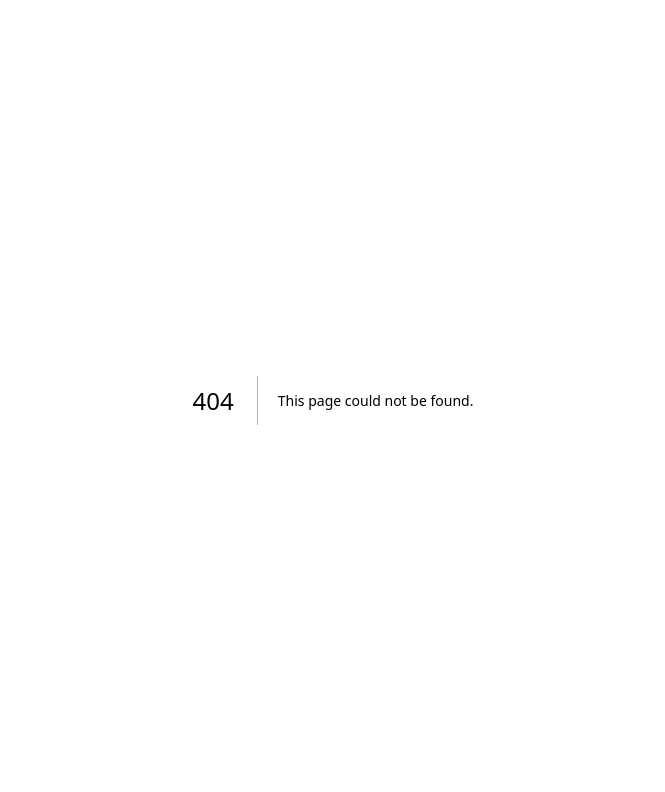
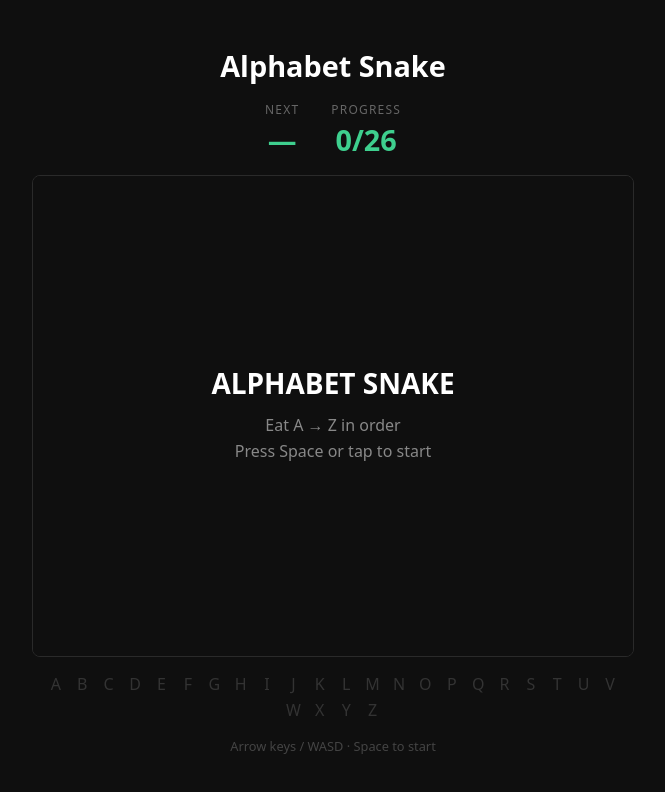
Before and after one commit to regnmaskinen/HelloWorld, a Next.js app: page /snake in a window 1280 px wide. Before the commit this address had no page. Shown: the top 792 px of the page, without its empty margins (307-972 px from the left). Built offline with nearby package versions, Linux system fonts and the light colour scheme.

Commit message:
Add Alphabet Snake game

```diff
--- /dev/null
+++ b/app/snake/page.tsx
@@ -0,0 +1,305 @@
+'use client'
+
+import { useEffect, useRef, useState, useCallback } from 'react'
+
+const CELL = 24
+const COLS = 25
+const ROWS = 20
+const ALPHABET = 'ABCDEFGHIJKLMNOPQRSTUVWXYZ'.split('')
+
+type Point = { x: number; y: number }
+type Dir = { x: number; y: number }
+
+function randomCell(exclude: Point[]): Point {
+  let p: Point
+  do {
+    p = { x: Math.floor(Math.random() * COLS), y: Math.floor(Math.random() * ROWS) }
+  } while (exclude.some(e => e.x === p.x && e.y === p.y))
+  return p
+}
+
+export default function SnakePage() {
+  const canvasRef = useRef<HTMLCanvasElement>(null)
+  const stateRef = useRef({
+    snake: [{ x: 12, y: 10 }, { x: 11, y: 10 }, { x: 10, y: 10 }] as Point[],
+    dir: { x: 1, y: 0 } as Dir,
+    nextDir: { x: 1, y: 0 } as Dir,
+    food: { x: 18, y: 10 } as Point,
+    letterIndex: 0,
+    eaten: [] as string[],
+    status: 'idle' as 'idle' | 'playing' | 'dead' | 'won',
+  })
+  const intervalRef = useRef<ReturnType<typeof setInterval> | null>(null)
+  const [display, setDisplay] = useState({ letterIndex: 0, eaten: [] as string[], status: 'idle' as string })
+
+  const spawnFood = useCallback((snake: Point[], index: number) => {
+    return randomCell(snake)
+  }, [])
+
+  const startGame = useCallback(() => {
+    const snake = [{ x: 12, y: 10 }, { x: 11, y: 10 }, { x: 10, y: 10 }]
+    const s = stateRef.current
+    s.snake = snake
+    s.dir = { x: 1, y: 0 }
+    s.nextDir = { x: 1, y: 0 }
+    s.letterIndex = 0
+    s.eaten = []
+    s.food = spawnFood(snake, 0)
+    s.status = 'playing'
+    setDisplay({ letterIndex: 0, eaten: [], status: 'playing' })
+  }, [spawnFood])
+
+  const tick = useCallback(() => {
+    const s = stateRef.current
+    if (s.status !== 'playing') return
+
+    s.dir = s.nextDir
+    const head = { x: s.snake[0].x + s.dir.x, y: s.snake[0].y + s.dir.y }
+
+    // Wall collision
+    if (head.x < 0 || head.x >= COLS || head.y < 0 || head.y >= ROWS) {
+      s.status = 'dead'
+      setDisplay(d => ({ ...d, status: 'dead' }))
+      return
+    }
+    // Self collision
+    if (s.snake.some(p => p.x === head.x && p.y === head.y)) {
+      s.status = 'dead'
+      setDisplay(d => ({ ...d, status: 'dead' }))
+      return
+    }
+
+    const ate = head.x === s.food.x && head.y === s.food.y
+    s.snake = [head, ...s.snake]
+    if (!ate) s.snake.pop()
+
+    if (ate) {
+      s.eaten = [...s.eaten, ALPHABET[s.letterIndex]]
+      s.letterIndex++
+      if (s.letterIndex >= ALPHABET.length) {
+        s.status = 'won'
+        setDisplay({ letterIndex: s.letterIndex, eaten: s.eaten, status: 'won' })
+        return
+      }
+      s.food = spawnFood(s.snake, s.letterIndex)
+      setDisplay({ letterIndex: s.letterIndex, eaten: s.eaten, status: 'playing' })
+    }
+
+    // Draw
+    const canvas = canvasRef.current
+    if (!canvas) return
+    const ctx = canvas.getContext('2d')!
+
+    ctx.fillStyle = '#0f0f0f'
+    ctx.fillRect(0, 0, canvas.width, canvas.height)
+
+    // Grid dots
+    ctx.fillStyle = '#1a1a1a'
+    for (let x = 0; x < COLS; x++) {
+      for (let y = 0; y < ROWS; y++) {
+        ctx.fillRect(x * CELL + CELL / 2 - 1, y * CELL + CELL / 2 - 1, 2, 2)
+      }
+    }
+
+    // Food letter
+    const foodX = s.food.x * CELL
+    const foodY = s.food.y * CELL
+    ctx.fillStyle = '#3ecf8e22'
+    ctx.fillRect(foodX + 2, foodY + 2, CELL - 4, CELL - 4)
+    ctx.fillStyle = '#3ecf8e'
+    ctx.font = `bold ${CELL - 6}px monospace`
+    ctx.textAlign = 'center'
+    ctx.textBaseline = 'middle'
+    ctx.fillText(ALPHABET[s.letterIndex], foodX + CELL / 2, foodY + CELL / 2)
+
+    // Snake
+    s.snake.forEach((p, i) => {
+      const x = p.x * CELL
+      const y = p.y * CELL
+      const ratio = 1 - (i / s.snake.length) * 0.4
+      ctx.fillStyle = i === 0 ? '#ffffff' : `rgba(100,200,140,${ratio})`
+      ctx.fillRect(x + 1, y + 1, CELL - 2, CELL - 2)
+    })
+  }, [spawnFood])
+
+  // Draw idle screen
+  const drawIdle = useCallback((status: string) => {
+    const canvas = canvasRef.current
+    if (!canvas) return
+    const ctx = canvas.getContext('2d')!
+    ctx.fillStyle = '#0f0f0f'
+    ctx.fillRect(0, 0, canvas.width, canvas.height)
+    ctx.fillStyle = '#3ecf8e'
+    ctx.font = 'bold 28px system-ui'
+    ctx.textAlign = 'center'
+    ctx.textBaseline = 'middle'
+    const cx = canvas.width / 2
+    const cy = canvas.height / 2
+    if (status === 'dead') {
+      ctx.fillStyle = '#ff6b6b'
+      ctx.fillText('GAME OVER', cx, cy - 20)
+      ctx.fillStyle = '#888'
+      ctx.font = '16px system-ui'
+      ctx.fillText('Press Space or tap to restart', cx, cy + 20)
+    } else if (status === 'won') {
+      ctx.fillStyle = '#3ecf8e'
+      ctx.fillText('YOU ATE THE ALPHABET!', cx, cy - 20)
+      ctx.fillStyle = '#888'
+      ctx.font = '16px system-ui'
+      ctx.fillText('Press Space or tap to play again', cx, cy + 20)
+    } else {
+      ctx.fillStyle = '#ffffff'
+      ctx.fillText('ALPHABET SNAKE', cx, cy - 30)
+      ctx.fillStyle = '#888'
+      ctx.font = '16px system-ui'
+      ctx.fillText('Eat A → Z in order', cx, cy + 10)
+      ctx.fillText('Press Space or tap to start', cx, cy + 36)
+    }
+  }, [])
+
+  useEffect(() => {
+    drawIdle('idle')
+  }, [drawIdle])
+
+  useEffect(() => {
+    if (intervalRef.current) clearInterval(intervalRef.current)
+    if (display.status === 'playing') {
+      intervalRef.current = setInterval(tick, 120)
+    } else {
+      drawIdle(display.status)
+    }
+    return () => { if (intervalRef.current) clearInterval(intervalRef.current) }
+  }, [display.status, tick, drawIdle])
+
+  useEffect(() => {
+    const onKey = (e: KeyboardEvent) => {
+      const s = stateRef.current
+      if (e.code === 'Space') {
+        if (s.status !== 'playing') startGame()
+        return
+      }
+      if (s.status !== 'playing') return
+      const d = s.dir
+      if ((e.key === 'ArrowUp' || e.key === 'w') && d.y === 0) s.nextDir = { x: 0, y: -1 }
+      if ((e.key === 'ArrowDown' || e.key === 's') && d.y === 0) s.nextDir = { x: 0, y: 1 }
+      if ((e.key === 'ArrowLeft' || e.key === 'a') && d.x === 0) s.nextDir = { x: -1, y: 0 }
+      if ((e.key === 'ArrowRight' || e.key === 'd') && d.x === 0) s.nextDir = { x: 1, y: 0 }
+      e.preventDefault()
+    }
+    window.addEventListener('keydown', onKey)
+    return () => window.removeEventListener('keydown', onKey)
+  }, [startGame])
+
+  const handleTouch = useCallback(() => {
+    if (stateRef.current.status !== 'playing') startGame()
+  }, [startGame])
+
+  const currentLetter = ALPHABET[Math.min(display.letterIndex, 25)]
+  const progress = display.letterIndex
+
+  return (
+    <main style={styles.main}>
+      <h1 style={styles.title}>Alphabet Snake</h1>
+
+      <div style={styles.hud}>
+        <div style={styles.hudItem}>
+          <span style={styles.hudLabel}>Next</span>
+          <span style={styles.hudValue}>{display.status === 'playing' ? currentLetter : '—'}</span>
+        </div>
+        <div style={styles.hudItem}>
+          <span style={styles.hudLabel}>Progress</span>
+          <span style={styles.hudValue}>{progress}/26</span>
+        </div>
+      </div>
+
+      <canvas
+        ref={canvasRef}
+        width={COLS * CELL}
+        height={ROWS * CELL}
+        style={styles.canvas}
+        onClick={handleTouch}
+      />
+
+      <div style={styles.eaten}>
+        {ALPHABET.map(l => (
+          <span key={l} style={{
+            ...styles.letter,
+            color: display.eaten.includes(l) ? '#3ecf8e' : '#333',
+            fontWeight: display.eaten.includes(l) ? 700 : 400,
+          }}>
+            {l}
+          </span>
+        ))}
+      </div>
+
+      <p style={styles.hint}>Arrow keys / WASD · Space to start</p>
+    </main>
+  )
+}
+
+const styles: Record<string, React.CSSProperties> = {
+  main: {
+    minHeight: '100vh',
+    display: 'flex',
+    flexDirection: 'column',
+    alignItems: 'center',
+    justifyContent: 'center',
+    background: '#0f0f0f',
+    gap: '1rem',
+    fontFamily: 'system-ui, sans-serif',
+    padding: '1rem',
+  },
+  title: {
+    fontSize: '1.8rem',
+    fontWeight: 700,
+    color: '#ffffff',
+    margin: 0,
+  },
+  hud: {
+    display: 'flex',
+    gap: '2rem',
+  },
+  hudItem: {
+    display: 'flex',
+    flexDirection: 'column',
+    alignItems: 'center',
+    gap: '2px',
+  },
+  hudLabel: {
+    fontSize: '0.75rem',
+    color: '#666',
+    textTransform: 'uppercase',
+    letterSpacing: '0.1em',
+  },
+  hudValue: {
+    fontSize: '1.8rem',
+    fontWeight: 700,
+    color: '#3ecf8e',
+    minWidth: '2rem',
+    textAlign: 'center',
+  },
+  canvas: {
+    border: '1px solid #2a2a2a',
+    borderRadius: '8px',
+    cursor: 'pointer',
+    maxWidth: '100%',
+  },
+  eaten: {
+    display: 'flex',
+    flexWrap: 'wrap',
+    gap: '4px',
+    maxWidth: `${COLS * CELL}px`,
+    justifyContent: 'center',
+  },
+  letter: {
+    fontSize: '1rem',
+    width: '1.4rem',
+    textAlign: 'center',
+    transition: 'color 0.3s',
+  },
+  hint: {
+    color: '#444',
+    fontSize: '0.8rem',
+    margin: 0,
+  },
+}
--- a/push.mjs
+++ b/push.mjs
@@ -12,7 +12,7 @@ for (const [filepath, , workdir] of status) {
 
 await git.commit({
   fs, dir,
-  message: 'Add 100 languages',
+  message: 'Add Alphabet Snake game',
   author: { name: 'regnmaskinen', email: 'regnmaskinen@users.noreply.github.com' },
 })
 
```
